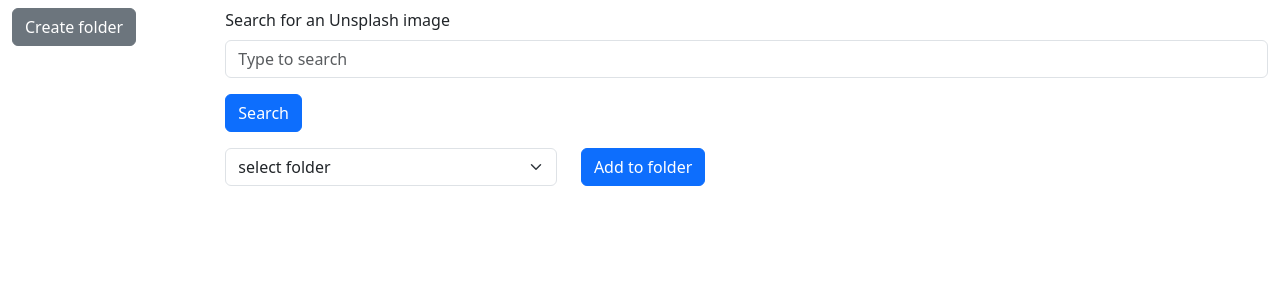
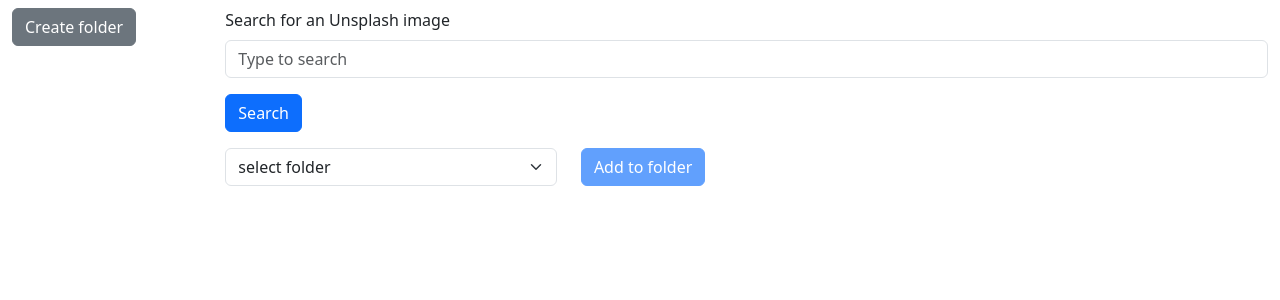
Before and after one commit to PiotrFidurski/unsplash-app, a React (Create React App) app: page / in a window 1280 px wide. Shown: the top 300 px of the page. Built offline with nearby package versions, Linux system fonts and the light colour scheme; what unsplash-js would draw is missing.

Commit message:
add addImages logic to foldersSlice

```diff
--- a/src/app/store.ts
+++ b/src/app/store.ts
@@ -1,6 +1,6 @@
 import { Action, configureStore, ThunkAction } from "@reduxjs/toolkit";
 import counterReducer from "../features/counter/counterSlice";
-import foldersReducer from "../features/folders/foldersSlice";
+import foldersReducer from "../features/folder/foldersSlice";
 import imagesReducer from "../features/images/imagesSlice";
 import modalReducer from "../features/modal/modalSlice";
 import queryReducer from "../features/query/querySlice";
--- a/src/components/Folder.tsx
+++ b/src/components/Folder.tsx
@@ -1,6 +1,6 @@
 import { Badge } from "react-bootstrap";
 import { BsFolder } from "react-icons/bs";
-import { Folder as FolderType } from "../features/folders/foldersSlice";
+import { Folder as FolderType } from "../features/folder/foldersSlice";
 
 interface Props {
   folder: FolderType;
@@ -24,7 +24,7 @@ export function Folder({ folder }: Props) {
         {folder.name}
       </span>
       {folder.images.length ? (
-        <Badge pill bg="success">
+        <Badge pill bg="primary">
           {folder.images.length}
         </Badge>
       ) : (
--- a/src/components/NewFolderModal.tsx
+++ b/src/components/NewFolderModal.tsx
@@ -1,7 +1,7 @@
 import * as React from "react";
 import { Button, Form, Modal } from "react-bootstrap";
 import { useAppDispatch, useAppSelector } from "../app/hooks";
-import { create } from "../features/folders/foldersSlice";
+import { create } from "../features/folder/foldersSlice";
 import { close } from "../features/modal/modalSlice";
 
 export function NewFolderModal() {
--- a/src/components/SelectFolder.tsx
+++ b/src/components/SelectFolder.tsx
@@ -1,7 +1,8 @@
 import * as React from "react";
 import { Button, Col, Row } from "react-bootstrap";
 import { useAppDispatch, useAppSelector } from "../app/hooks";
-import { addImages } from "../features/folders/foldersSlice";
+import { addImages } from "../features/folder/foldersSlice";
+import { resetSelectedImages } from "../features/selectedImages/selectedImagesSlice";
 
 interface Props {}
 
@@ -13,11 +14,14 @@ export const SelectFolder: React.FC<Props> = () => {
   const selectedImages = useAppSelector(
     (state) => state.selectedImages.selectedImages
   );
+
   const dispatch = useAppDispatch();
 
   function pushToFolder() {
-    if (selected)
+    if (selected) {
       dispatch(addImages({ name: selected, images: selectedImages }));
+      dispatch(resetSelectedImages());
+    }
   }
 
   return (
@@ -28,7 +32,7 @@ export const SelectFolder: React.FC<Props> = () => {
           aria-label="select-folder"
           onChange={(e) => setSelected(e.target.value)}
         >
-          <option>select folder</option>
+          <option defaultValue="default">select folder</option>
           {folders.map((folder) => (
             <option key={folder.name} value={folder.name}>
               {folder.name}
@@ -37,7 +41,16 @@ export const SelectFolder: React.FC<Props> = () => {
         </select>
       </Col>
       <Col>
-        <Button onClick={pushToFolder}>Add to folder</Button>
+        <Button
+          disabled={
+            selected === "" ||
+            selected === "select folder" ||
+            selectedImages.length === 0
+          }
+          onClick={pushToFolder}
+        >
+          Add to folder
+        </Button>
       </Col>
     </Row>
   );
--- a/src/features/folders/foldersSlice.ts
+++ b/src/features/folder/foldersSlice.ts
@@ -1,4 +1,4 @@
-import { createSlice } from "@reduxjs/toolkit";
+import { createSlice, PayloadAction } from "@reduxjs/toolkit";
 import { UnsplashImage } from "../images/imagesSlice";
 
 export interface Folder {
@@ -27,14 +27,18 @@ export const foldersSlice = createSlice({
       state.folders = state.folders.filter((folder) => folder.name !== payload);
       return state;
     },
-    addImages: (state, { payload }) => {
-      console.log(payload);
+    addImages: (state, { payload }: PayloadAction<Folder>) => {
       const [selectedFolder] = state.folders.filter(
         (folder) => folder.name === payload.name
       );
 
-      if (selectedFolder)
-        selectedFolder.images = [...selectedFolder.images, ...payload.images];
+      if (selectedFolder) {
+        selectedFolder.images = Array.from(
+          [...selectedFolder.images, ...payload.images]
+            .reduce((array, image) => array.set(image.id, image), new Map())
+            .values()
+        );
+      }
 
       return state;
     },
--- a/src/features/selectedImages/selectedImagesSlice.ts
+++ b/src/features/selectedImages/selectedImagesSlice.ts
@@ -29,9 +29,13 @@ export const selectedImagesSlice = createSlice({
 
       state.selectedImages = [...state.selectedImages, payload];
     },
+    resetSelectedImages: (state) => {
+      state.selectedImages = [];
+    },
   },
 });
 
-export const { addImageToSelected } = selectedImagesSlice.actions;
+export const { addImageToSelected, resetSelectedImages } =
+  selectedImagesSlice.actions;
 
 export default selectedImagesSlice.reducer;
```
